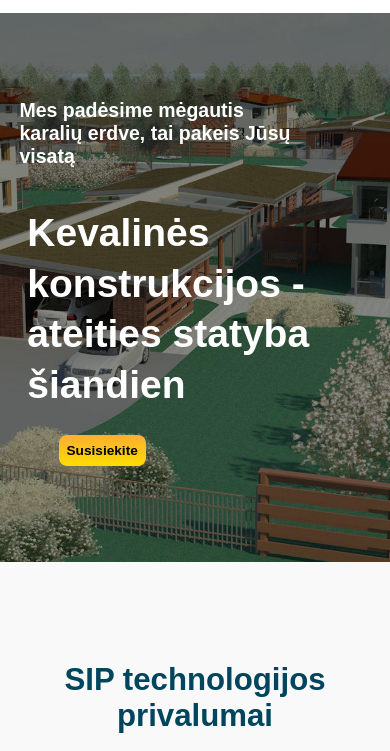
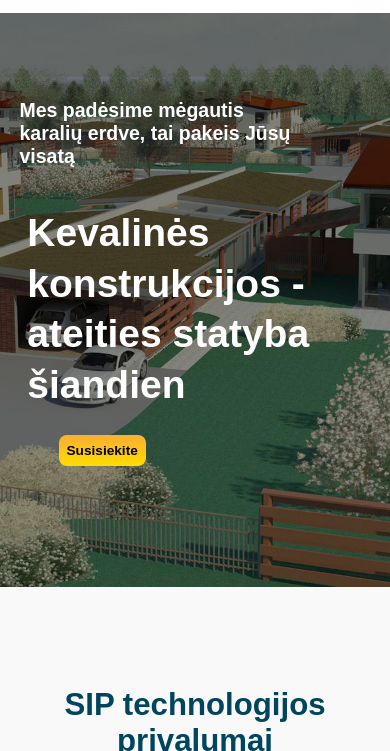
Before and after one commit to MrBoldCoder/dibas, a plain HTML site: page index.html in a window 390 px wide. Shown: the part 57-808 px from the top of the page. Drawn offline with Linux system fonts and the light colour scheme.

Commit message:
Update mediaquerys.css

```diff
--- a/mediaquerys.css
+++ b/mediaquerys.css
@@ -823,7 +823,7 @@
 
 @media (max-width: 435px) and (max-height: 930px) {
   .landingbackground {
-    height: 65vh;
+    height: 68vh;
   }
 
   #menuanchor1 {
```
